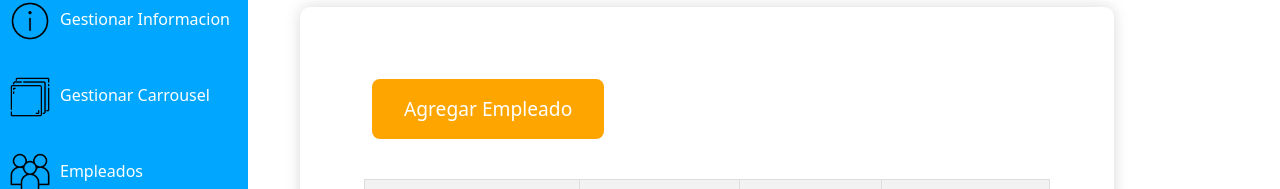
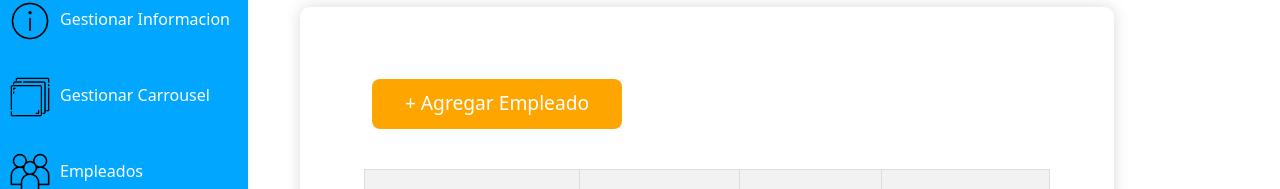
Before and after one commit to jairoaguilarts/AsiaImport, a React (Create React App) app: page /adminempleados in a window 1280 px wide. Shown: the part 187-376 px from the top of the page. Built offline with nearby package versions, Linux system fonts and the light colour scheme; no server answers; sample sign-in values are in the browser's storage; a web font is replaced by a local one.

Commit message:
Cambios menores en Gestion empleados

```diff
--- a/src/components/Admin_screens/AdminEmpleados.css
+++ b/src/components/Admin_screens/AdminEmpleados.css
@@ -22,6 +22,23 @@ h1,
   margin-top: 2rem;
 }
 
+.boton-anaranjado2 {
+  background-color: #FFA500;
+  color: white;
+  border: none;
+  padding: 1rem 2rem;
+  border-radius: 8px;
+  cursor: pointer;
+  margin: 0.5rem;
+  font-size: 1.2rem;
+  width: 250px;
+  height: 50px;
+  display: flex;
+  justify-content: center;
+  align-items: center;
+  text-align: center;
+}
+
 .boton-anaranjado,
 .boton-verde,
 .boton-rojo {
@@ -33,6 +50,12 @@ h1,
   cursor: pointer;
   margin: 0.5rem;
   font-size: 1.2rem;
+  width: 180px;
+  height: 50px;
+  display: flex;
+  justify-content: center;
+  align-items: center;
+  text-align: center;
 }
 
 .boton-verde {
--- a/src/components/Admin_screens/AdminEmpleados.js
+++ b/src/components/Admin_screens/AdminEmpleados.js
@@ -72,10 +72,12 @@ const AdminEmpleados = () => {
   };
 
   const handleChangeModificar = (e) => {
-    setFormDataModificar({
-      ...formDataModificar,
-      [e.target.id]: e.target.value,
-    });
+    const { id, value } = e.target;
+    console.log("Console log de Handle Change Modificar: " + id, value);
+    setFormDataModificar((prevState) => ({
+      ...prevState,
+      [id]: value
+    }));
   };
 
   const handleSelectEmpleado = (firebaseUID, actionType) => {
@@ -182,7 +184,7 @@ const AdminEmpleados = () => {
         mostrarAlerta("No se ha seleccionado ningún empleado", "danger");
         return;
       }
-      event.preventDefault();
+      //event.preventDefault();
       const { nombreEditar, formIDEditar, formCorreoEditar } =
         formDataModificar;
       if (
@@ -213,7 +215,7 @@ const AdminEmpleados = () => {
           ...(formCorreoEditar && { correo: formCorreoEditar.trim() }),
           userType: UserType,
         };
-        console.log(datosEditar);
+        console.log("Si si si " + datosEditar);
         try {
           const response = await fetch(
             `https://importasia-api.onrender.com/modificarEmpleado?firebaseUID=${selectedFirebaseUID}`,
@@ -356,8 +358,8 @@ const AdminEmpleados = () => {
         }}
       />
       <div className="admin-empleados-container">
-        <button className="boton-anaranjado" onClick={handleShowAgregar}>
-          Agregar Empleado
+        <button className="boton-anaranjado2" onClick={handleShowAgregar}>
+          + Agregar Empleado
         </button>
         <table className="tabla-empleados">
           <thead>
@@ -477,10 +479,10 @@ const AdminEmpleados = () => {
             <Form.Label>Nombre de Empleado</Form.Label>
             <Form.Control
               type="input"
-              placeholder="Nombre de Empleado"
+              placeholder="Nombre de usuario"
               onChange={handleChangeModificar}
+              autoFocus
               value={formDataModificar.nombre}
-              autoFocus
             />
           </Form.Group>
           <Form.Group className="forms" controlId="formCorreoEditar">
```
